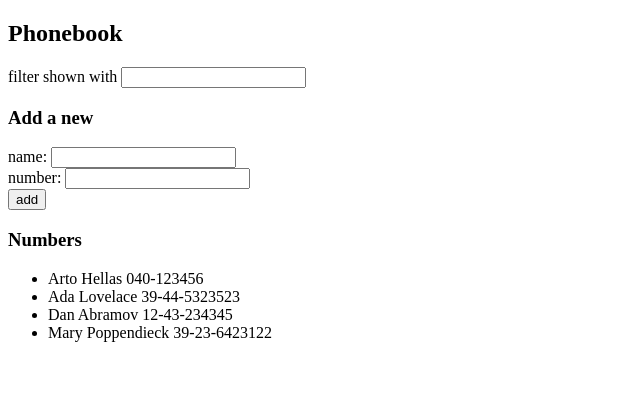
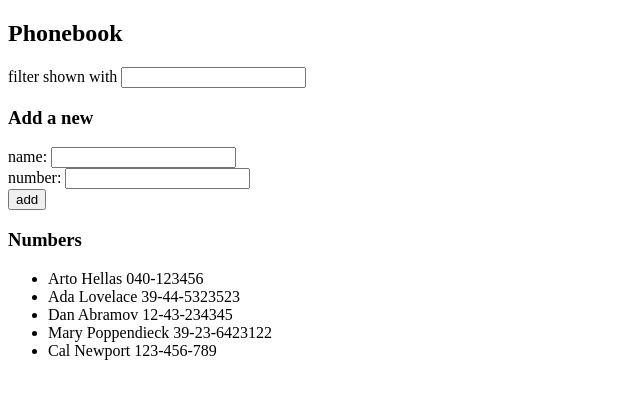
Before and after one commit to phonz-dev/full_stack_open, a React (Create React App) app in the folder part2/phonebook/: page / in a window 1280 px wide. Shown: the top 398 px of the page, without its empty margins (0-640 px from the left). Built offline with nearby package versions, Linux system fonts and the light colour scheme; data requests are answered from the project's data file.

Commit message:
Finish exercise 2.15

```diff
--- a/part2/phonebook/db.json
+++ b/part2/phonebook/db.json
@@ -1,5 +1,5 @@
 {
-  "persons":[
+  "persons": [
     {
       "name": "Arto Hellas",
       "number": "040-123456",
@@ -19,6 +19,11 @@
       "name": "Mary Poppendieck",
       "number": "39-23-6423122",
       "id": 4
+    },
+    {
+      "name": "Cal Newport",
+      "number": "123-456-789",
+      "id": 5
     }
   ]
 }
--- a/part2/phonebook/src/App.js
+++ b/part2/phonebook/src/App.js
@@ -14,7 +14,7 @@
 		axios
 			.get('http://localhost:3001/persons')
 			.then(response => setPersons(response.data))
-	},[])
+	}, [])
 
 	const addPerson = (event) => {
 		event.preventDefault();
@@ -25,9 +25,13 @@
 		}
 
 		const newPerson = { name: newName, number: newNumber };
-		setPersons(persons.concat(newPerson));
-		setNewName("");
-		setNewNumber("");
+		axios
+			.post('http://localhost:3001/persons', newPerson)
+			.then(response => {
+				setPersons(persons.concat(response.data));
+				setNewName("");
+				setNewNumber("");
+			})
 	};
 
 	const handleNewName = (event) => {
@@ -46,8 +50,8 @@
 		filter === ""
 			? persons
 			: persons.filter(({ name }) =>
-					name.toLowerCase().startsWith(filter.toLowerCase())
-			  );
+				name.toLowerCase().startsWith(filter.toLowerCase())
+			);
 
 	return (
 		<div>
```
